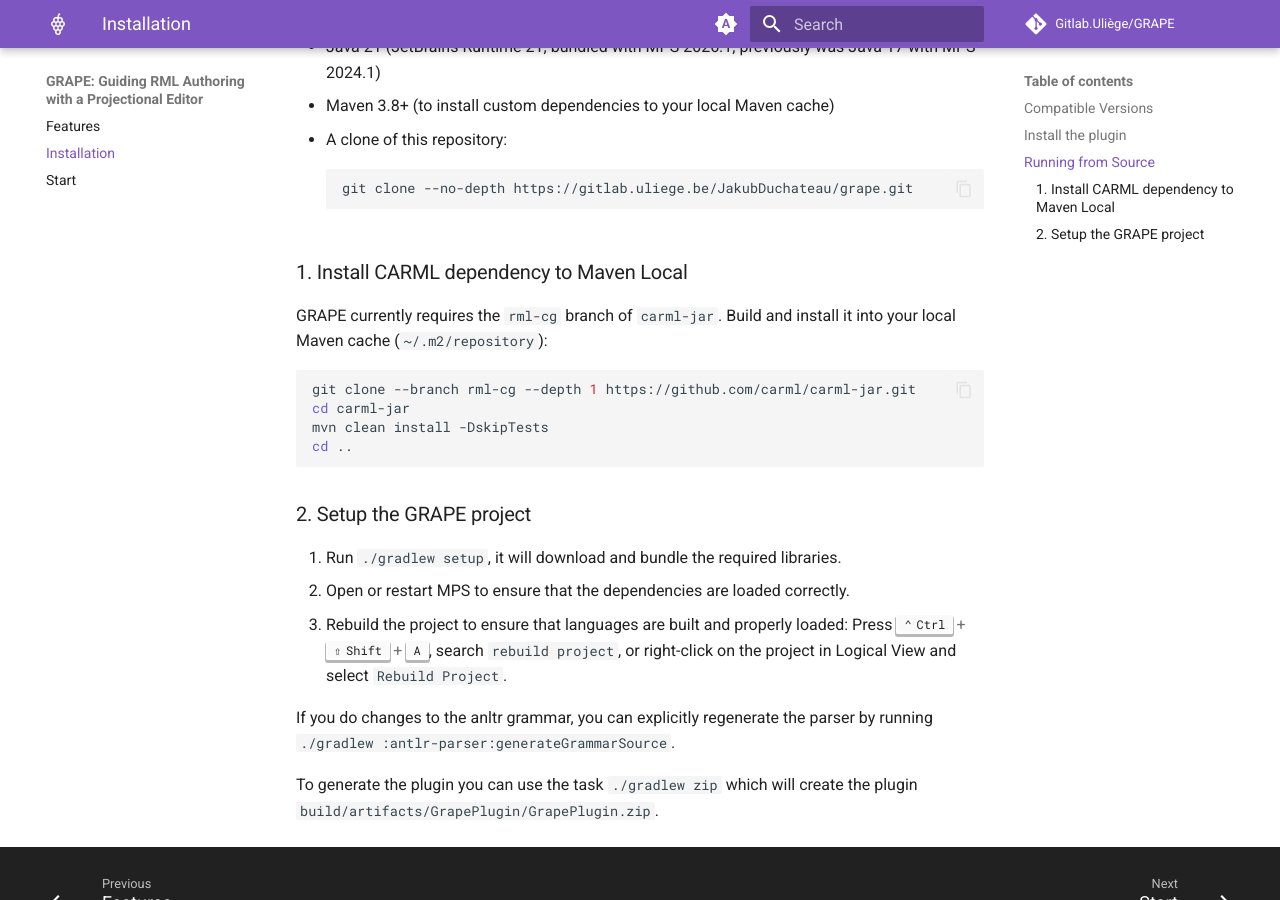
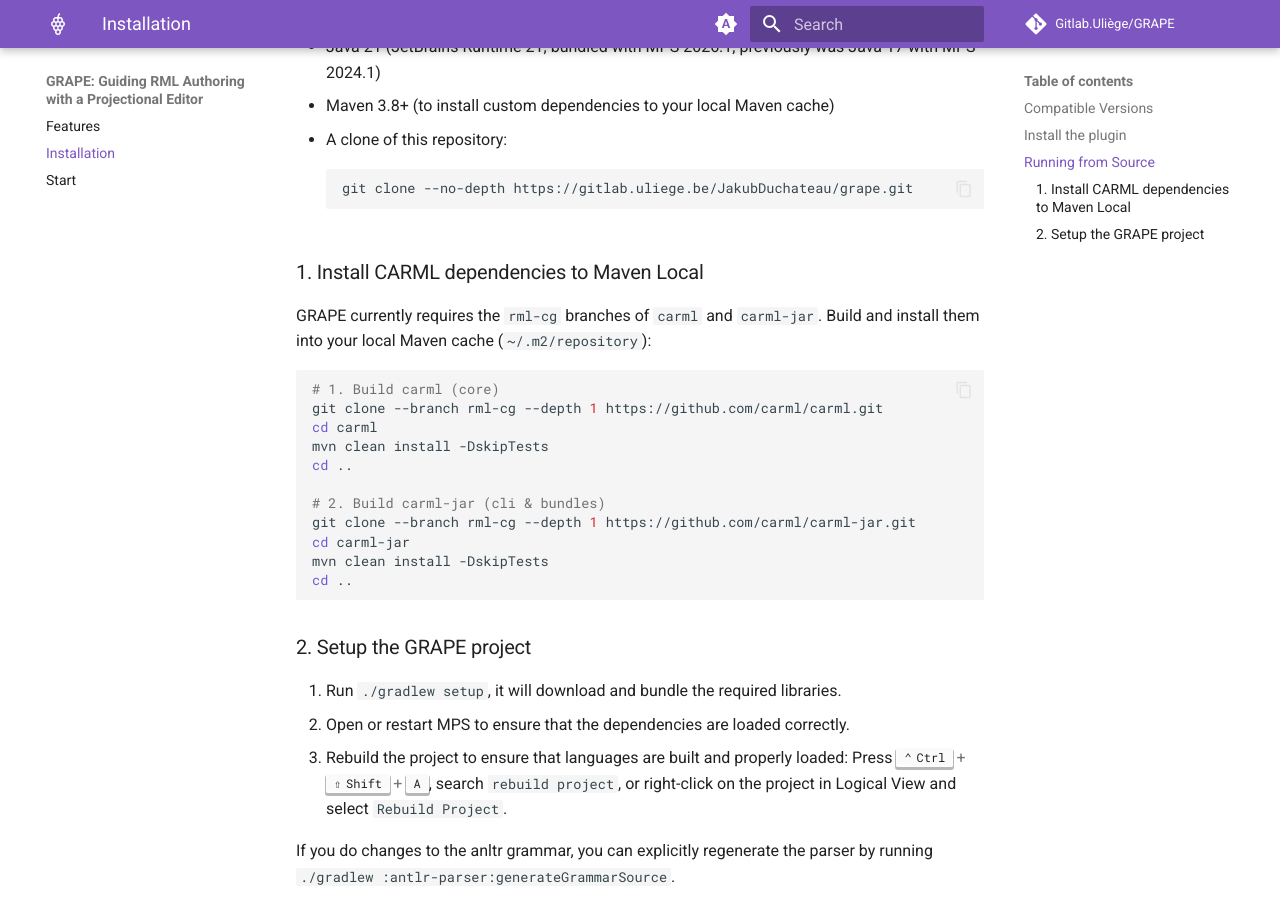
Before and after one commit to jduchateau/GRAPE, an MkDocs documentation site: the page built from docs/install.md, in a window 1280 px wide and 900 px high, scrolled down 930 px. Built offline with MkDocs 1.6.1 and Material for MkDocs 9.7.7, drawn with Linux system fonts in a browser that asks for light colours.

Commit message:
ci(docs): build carml core before carml-jar in prepare step and document it

````diff
--- a/docs/install.md
+++ b/docs/install.md
@@ -34,11 +34,18 @@ You will need to **restart MPS**, then you can continue with the [tutorial](star
 git clone --no-depth https://gitlab.uliege.be/JakubDuchateau/grape.git
 ```
 
-### 1. Install CARML dependency to Maven Local
+### 1. Install CARML dependencies to Maven Local
 
-GRAPE currently requires the `rml-cg` branch of `carml-jar`. Build and install it into your local Maven cache (`~/.m2/repository`):
+GRAPE currently requires the `rml-cg` branches of `carml` and `carml-jar`. Build and install them into your local Maven cache (`~/.m2/repository`):
 
 ```shell
+# 1. Build carml (core)
+git clone --branch rml-cg --depth 1 https://github.com/carml/carml.git
+cd carml
+mvn clean install -DskipTests
+cd ..
+
+# 2. Build carml-jar (cli & bundles)
 git clone --branch rml-cg --depth 1 https://github.com/carml/carml-jar.git
 cd carml-jar
 mvn clean install -DskipTests
````
Also changed, not shown: .gitlab-ci.yml (+9 -2 lines).
